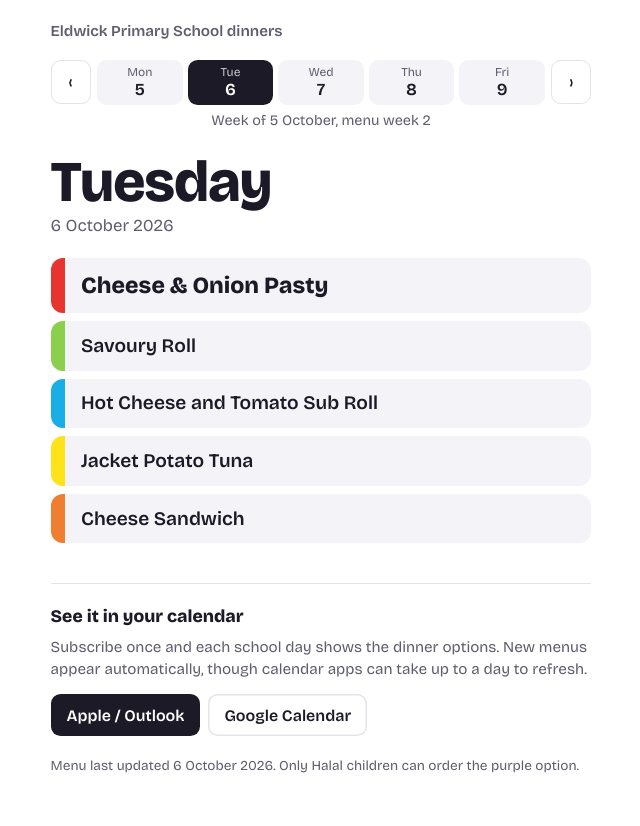
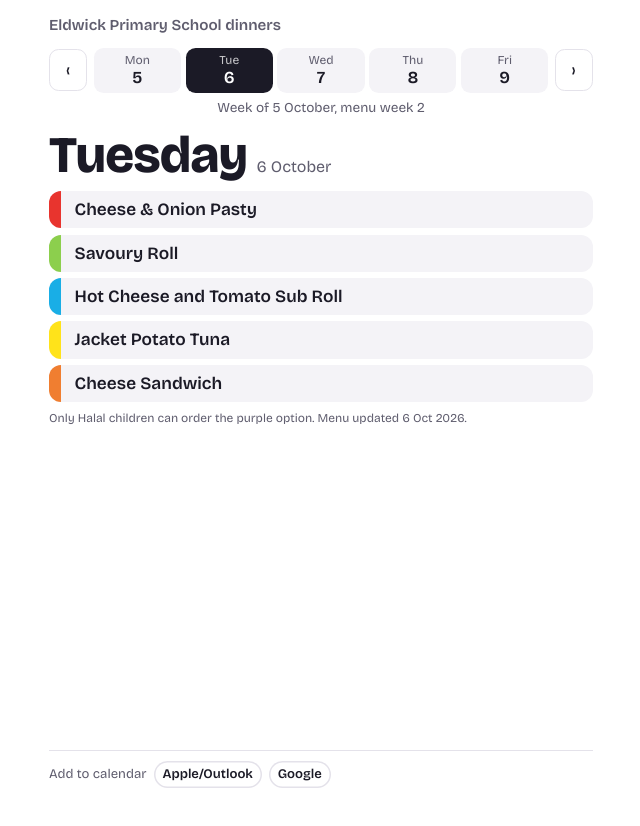
Before and after one commit to josh1c/edwick-school-dinners, a plain HTML site: page index.html in a window 1280 px wide. Shown: the whole page, without its empty margins (319-959 px from the left). After the commit the page ends 800 px from the top, so only its background shows below. Drawn offline with nearby package versions, Linux system fonts and the light colour scheme.

Commit message:
Add files via upload

```diff
--- a/index.html
+++ b/index.html
@@ -35,12 +35,18 @@
     --page: #15141c; --ink: #f2f1f6; --muted: #a9a7b8; --line: #2d2b38; --soft: #1f1e28;
   }
   *, *::before, *::after { box-sizing: inherit; }
-  html { scroll-padding-top: env(safe-area-inset-top, 0px); }
+  html { scroll-padding-top: env(safe-area-inset-top, 0px); height: 100%; }
   body {
     margin: 0; background: var(--page); color: var(--ink);
     font-family: var(--font); font-size: 1.0625rem; line-height: 1.45;
+    height: 100%;
   }
-  .wrap { max-width: 36rem; margin: 0 auto; padding: 1.25rem 1.1rem 3rem; }
+  .wrap {
+    max-width: 36rem; margin: 0 auto; height: 100%;
+    padding: 0.9rem 1rem 0.75rem;
+    display: flex; flex-direction: column;
+  }
+  main { flex: 1; min-height: 0; overflow-y: auto; }
 
   header { display: flex; justify-content: space-between; align-items: baseline; gap: 1rem; }
   .school { font-weight: 600; font-size: 0.95rem; color: var(--muted); margin: 0; }
@@ -52,9 +58,9 @@
   .today-link[hidden] { display: none; }
 
   /* Week strip: five days, the chosen one filled */
-  .weekbar { display: flex; align-items: center; gap: 0.4rem; margin: 1.1rem 0 0.4rem; }
+  .weekbar { display: flex; align-items: center; gap: 0.4rem; margin: 0.7rem 0 0.3rem; }
   .arrow {
-    flex: none; width: 2.5rem; height: 2.75rem; border-radius: 0.6rem;
+    flex: none; width: 2.4rem; height: 2.6rem; border-radius: 0.6rem;
     border: 1.5px solid var(--line); background: var(--page); color: var(--ink);
     font: inherit; font-size: 1.2rem; cursor: pointer;
   }
@@ -68,25 +74,25 @@
   .day[aria-current="date"] { background: var(--ink); color: var(--page); }
   .day[aria-current="date"] small { color: inherit; opacity: 0.75; }
   .day.is-today:not([aria-current="date"]) { box-shadow: inset 0 0 0 1.5px var(--ink); }
-  .weeklabel { font-size: 0.9rem; color: var(--muted); margin: 0 0 1.4rem; text-align: center; }
+  .weeklabel { font-size: 0.85rem; color: var(--muted); margin: 0 0 0.8rem; text-align: center; }
 
+  .dayhead { display: flex; align-items: baseline; flex-wrap: wrap; gap: 0 0.6rem; margin: 0 0 0.6rem; }
   h1 {
-    font-size: clamp(2.6rem, 11vw, 3.6rem); font-weight: 800; line-height: 0.95;
-    letter-spacing: -0.02em; margin: 0 0 0.3rem;
+    font-size: clamp(2.1rem, 9.5vw, 3.2rem); font-weight: 800; line-height: 1;
+    letter-spacing: -0.02em; margin: 0;
   }
-  .date { margin: 0 0 1.25rem; color: var(--muted); font-size: 1.05rem; }
+  .date { margin: 0; color: var(--muted); font-size: 1rem; }
 
   /* The menu itself: each option is a band in the school's own colour */
-  .options { list-style: none; margin: 0; padding: 0; display: grid; gap: 0.5rem; }
+  .options { list-style: none; margin: 0; padding: 0; display: grid; gap: 0.4rem; }
   .opt {
-    display: grid; grid-template-columns: 0.9rem 1fr; align-items: stretch;
+    display: grid; grid-template-columns: 0.75rem 1fr; align-items: stretch;
     background: var(--soft); border-radius: 0.75rem; overflow: hidden;
   }
   .opt::before { content: ""; background: var(--c); }
-  .opt div { padding: 0.8rem 1rem; }
-  .opt .name { font-size: 1.2rem; font-weight: 600; line-height: 1.25; display: block; }
-  .opt .tag { font-size: 0.85rem; color: var(--muted); display: block; margin-top: 0.15rem; }
-  .opt:first-child .name { font-size: 1.45rem; font-weight: 800; }
+  .opt div { padding: 0.5rem 0.85rem; }
+  .opt .name { font-size: 1.08rem; font-weight: 600; line-height: 1.22; display: block; }
+  .opt .tag { font-size: 0.8rem; color: var(--muted); display: block; margin-top: 0.05rem; }
 
   .c-red { --c: var(--red); } .c-green { --c: var(--green); } .c-blue { --c: var(--blue); }
   .c-purple { --c: var(--purple); } .c-yellow { --c: var(--yellow); } .c-orange { --c: var(--orange); }
@@ -103,11 +109,16 @@
   }
   .btn.ghost { background: transparent; color: var(--ink); box-shadow: inset 0 0 0 1.5px var(--line); }
 
-  footer { margin-top: 2.5rem; border-top: 1px solid var(--line); padding-top: 1.25rem; }
-  footer h2 { font-size: 1.1rem; margin: 0 0 0.35rem; }
-  footer p { margin: 0 0 0.9rem; color: var(--muted); font-size: 0.95rem; }
-  .cal { display: flex; flex-wrap: wrap; gap: 0.5rem; margin-bottom: 1.25rem; }
-  .fine { font-size: 0.85rem; }
+  footer {
+    flex: none; margin-top: 0.75rem; border-top: 1px solid var(--line); padding-top: 0.6rem;
+    display: flex; align-items: center; flex-wrap: wrap; gap: 0.35rem 0.45rem; font-size: 0.82rem;
+  }
+  footer .label { color: var(--muted); }
+  footer .cal-link {
+    color: var(--ink); font-weight: 600; text-decoration: none;
+    padding: 0.25rem 0.55rem; border-radius: 999px; box-shadow: inset 0 0 0 1.5px var(--line);
+  }
+  .fine { color: var(--muted); font-size: 0.75rem; line-height: 1.35; margin: 0.5rem 0 0; }
 
   button:focus-visible, a:focus-visible { outline: 3px solid var(--blue); outline-offset: 2px; }
   @media (prefers-reduced-motion: no-preference) {
@@ -140,13 +151,9 @@
   </main>
 
   <footer>
-    <h2>See it in your calendar</h2>
-    <p>Subscribe once and each school day shows the dinner options. New menus appear automatically, though calendar apps can take up to a day to refresh.</p>
-    <div class="cal">
-      <a class="btn" id="calApple" href="#">Apple / Outlook</a>
-      <a class="btn ghost" id="calGoogle" href="#" target="_blank" rel="noopener">Google Calendar</a>
-    </div>
-    <p class="fine" id="updated"></p>
+    <span class="label">Add to calendar</span>
+    <a class="cal-link" id="calApple" href="#">Apple/Outlook</a>
+    <a class="cal-link" id="calGoogle" href="#" target="_blank" rel="noopener">Google</a>
   </footer>
 </div>
 
@@ -202,7 +209,7 @@
 
     $("todayBtn").hidden = iso(selected) === tKey;
 
-    const heading = `<h1>${DAY_NAMES[dayIdx]}</h1><p class="date">${fmt(selected, { day: "numeric", month: "long", year: "numeric" })}</p>`;
+    const heading = `<div class="dayhead"><h1>${DAY_NAMES[dayIdx]}</h1><p class="date">${fmt(selected, { day: "numeric", month: "long" })}</p></div>`;
     const closed = menu.closed && menu.closed[iso(selected)];
 
     if (closed) {
@@ -224,7 +231,14 @@
       const halal = o.colour === "purple" ? `<span class="tag">Halal children only</span>` : "";
       return `<li class="opt c-${esc(o.colour)}"><div><span class="name">${esc(o.name)}</span>${halal}</div></li>`;
     }).join("");
-    $("main").innerHTML = heading + `<ul class="options${animate ? " enter" : ""}">${list}</ul>`;
+    $("main").innerHTML = heading + `<ul class="options${animate ? " enter" : ""}">${list}</ul>` + finePrint();
+  }
+
+  function finePrint() {
+    const parts = [];
+    if (menu.note) parts.push(esc(menu.note));
+    if (menu.updated) parts.push(`Menu updated ${fmt(parse(menu.updated), { day: "numeric", month: "short", year: "numeric" })}.`);
+    return parts.length ? `<p class="fine">${parts.join(" ")}</p>` : "";
   }
 
   function go(d, animate = true) {
@@ -266,7 +280,6 @@
       for (const [num, w] of Object.entries(data.weeks)) for (const s of w.startDates) weekIndex[s] = num;
       $("school").textContent = `${data.school} dinners`;
       document.title = `${data.school} dinners`;
-      if (data.updated) $("updated").textContent = `Menu last updated ${fmt(parse(data.updated), { day: "numeric", month: "long", year: "numeric" })}. ${data.note || ""}`;
       const h = location.hash.slice(1);
       go(/^\d{4}-\d{2}-\d{2}$/.test(h) ? parse(h) : today(), true);
     })
```
